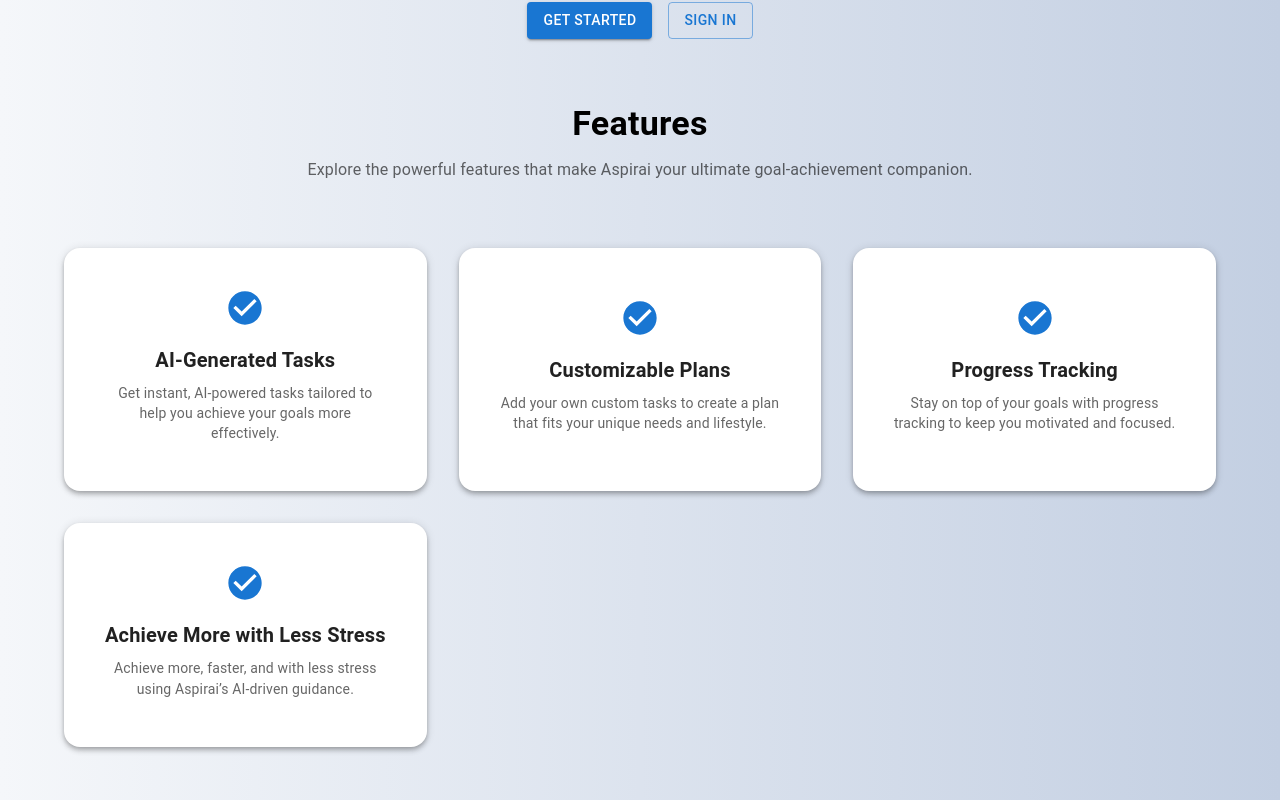
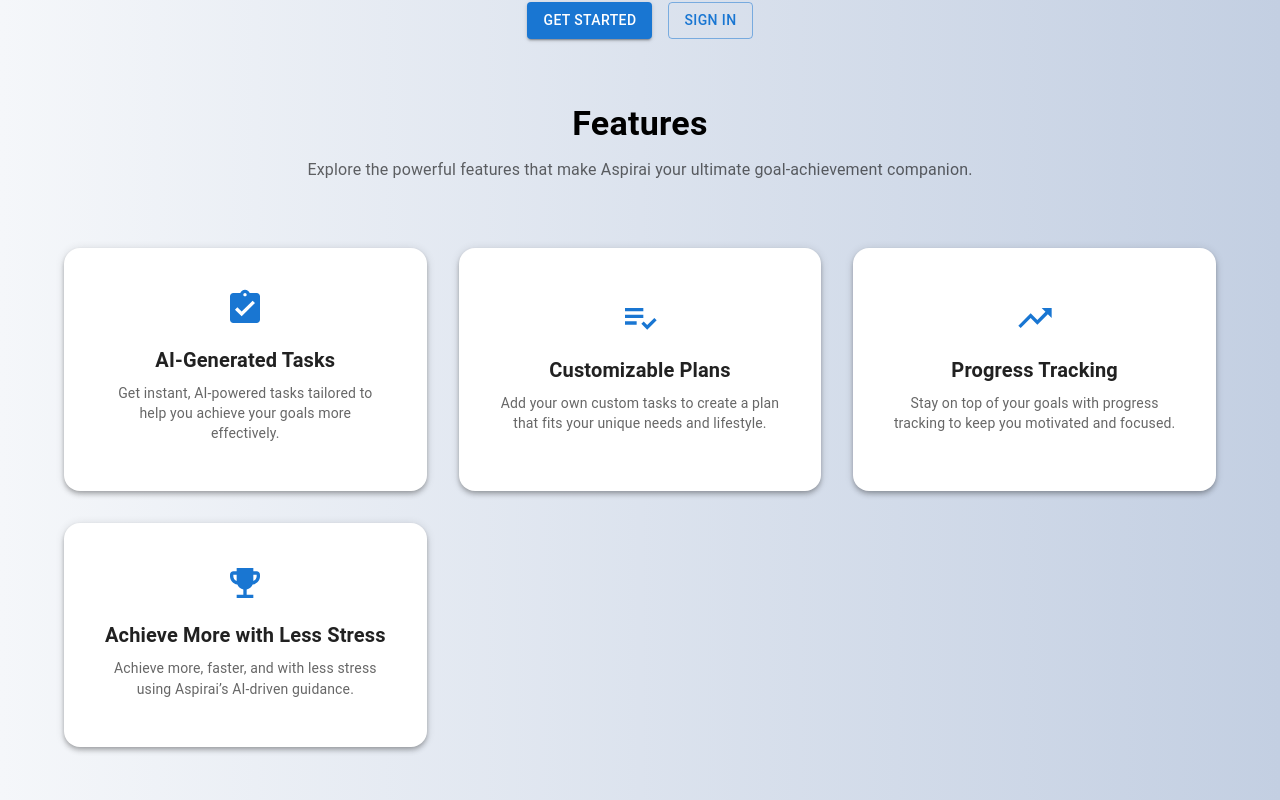
Before and after one commit to alartuka/Aspirai, a Next.js app: page / in a window 1280 px wide. Shown: the part 518-1318 px from the top of the page. Built offline with nearby package versions, Linux system fonts and the light colour scheme; no server answers.

Commit message:
update 2.4 - features icons changed

```diff
--- a/src/app/_components/Features.tsx
+++ b/src/app/_components/Features.tsx
@@ -1,25 +1,25 @@
 import React from 'react';
 import { Box, Grid, Typography, Container, Card, CardContent } from '@mui/material';
-import {CheckCircle} from '@mui/icons-material';
+import {AssignmentTurnedIn, CheckCircle, EmojiEvents, PlaylistAddCheck, TrendingUp} from '@mui/icons-material';
 
 const features = [
     {
-    icon: <CheckCircle color="primary" sx={{ fontSize: 40 }} />,
+      icon: <AssignmentTurnedIn color="primary" sx={{ fontSize: 40 }} />,
       title: 'AI-Generated Tasks',
       description: 'Get instant, AI-powered tasks tailored to help you achieve your goals more effectively.',
     },
     {
-    icon: <CheckCircle color="primary" sx={{ fontSize: 40 }} />,
+      icon: <PlaylistAddCheck color="primary" sx={{ fontSize: 40 }} />,
       title: 'Customizable Plans',
       description: 'Add your own custom tasks to create a plan that fits your unique needs and lifestyle.',
     },
     {
-    icon: <CheckCircle color="primary" sx={{ fontSize: 40 }} />,
+      icon: <TrendingUp color="primary" sx={{ fontSize: 40 }} />,
       title: 'Progress Tracking',
       description: 'Stay on top of your goals with progress tracking to keep you motivated and focused.',
     },
     {
-    icon: <CheckCircle color="primary" sx={{ fontSize: 40 }} />,
+      icon: <EmojiEvents color="primary" sx={{ fontSize: 40 }} />,
       title: 'Achieve More with Less Stress',
       description: 'Achieve more, faster, and with less stress using Aspirai’s AI-driven guidance.',
     },
@@ -32,7 +32,7 @@
         <Typography variant="h4" component="h2" align="center" gutterBottom sx={{ fontWeight: 'bold' }}>
           Features
         </Typography>
-        <Typography variant="subtitle1" align="center" color="textSecondary" paragraph>
+        <Typography variant="subtitle1" align="center" color="textSecondary">
           Explore the powerful features that make Aspirai your ultimate goal-achievement companion.
         </Typography>
         <Grid container spacing={4} sx={{ mt: 4 }}>
@@ -55,17 +55,19 @@
                   },
                 }}
               >
-                {/* <CardActionArea> */}
                 <CardContent sx={{ textAlign: 'center' }}>
+
                     {feature.icon}
+
                     <Typography variant="h6" component="h3" gutterBottom sx={{ mt: 2, fontWeight: '600' }}>
                         {feature.title}
                     </Typography>
+
                     <Typography variant="body2" color="textSecondary">
                         {feature.description}
                     </Typography>
+
                 </CardContent>
-                {/* </CardActionArea> */}
               </Card>
             </Grid>
           ))}
```
Lines whose indentation alone changed are shown as unchanged.
